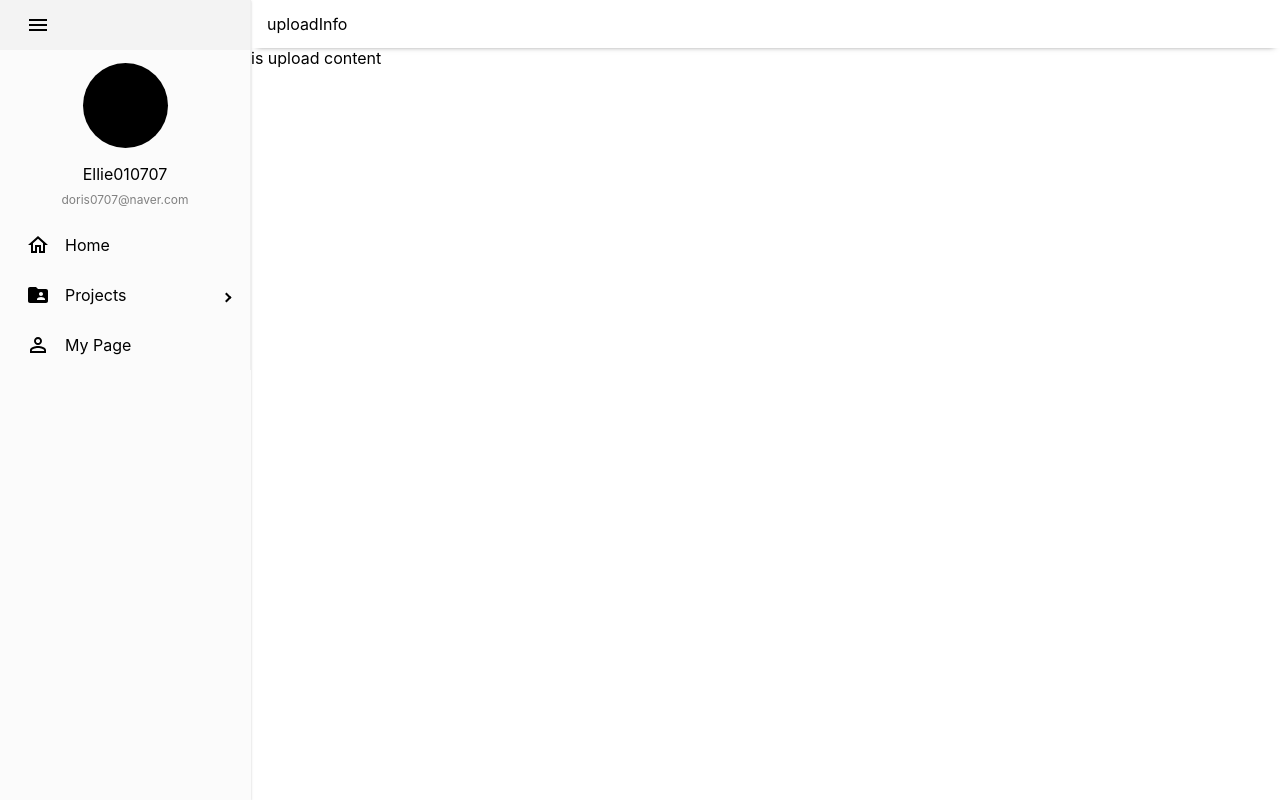
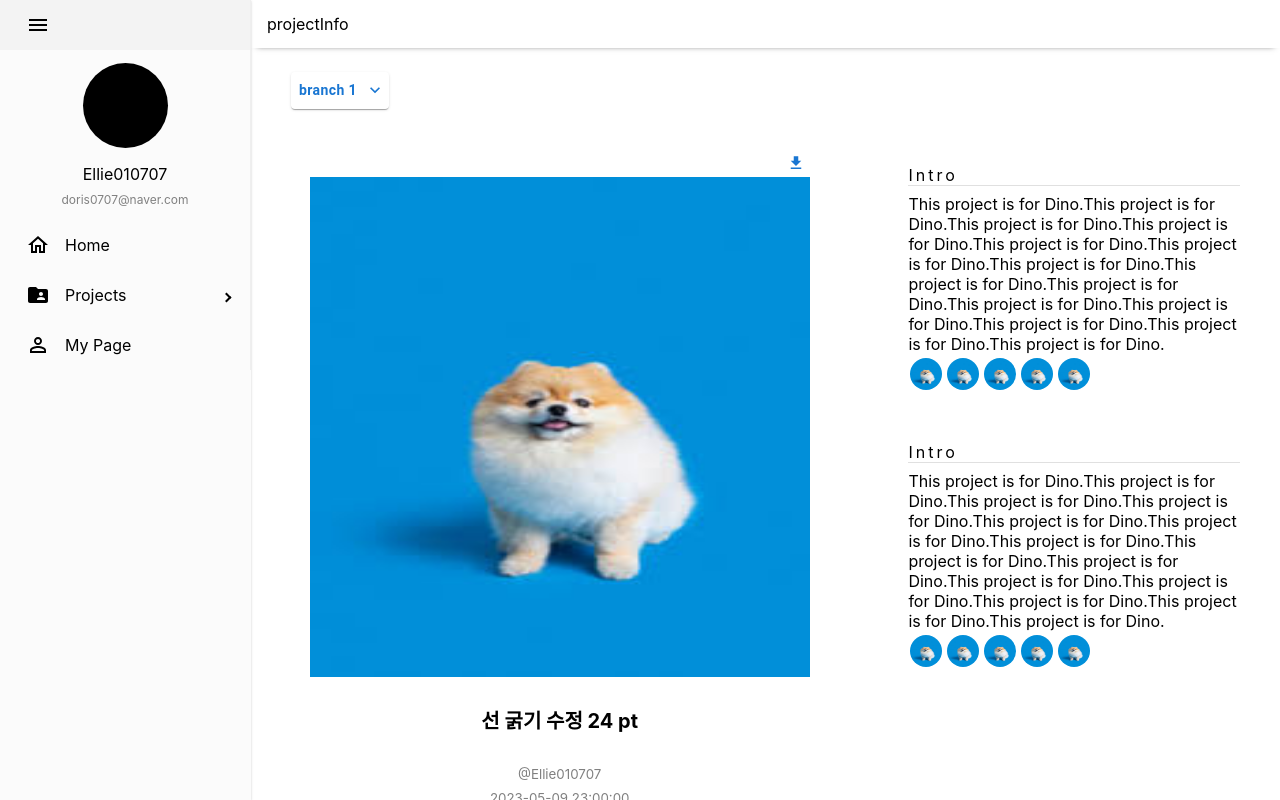
Before and after one commit to Tuk-AOK/frontend-dev, a React (Create React App) app: page / in a window 1280 px wide. Built offline with nearby package versions, Linux system fonts and the light colour scheme.

Commit message:
feat: userPreviewBox 컴포넌트 구현

```diff
--- a/src/App.tsx
+++ b/src/App.tsx
@@ -7,8 +7,8 @@ import UploadPage from "./pages/uploadPage";
 function App() {
   return (
    //<MainPage/>
-   //<ProjectPage/>
-   <UploadPage/>
+   <ProjectPage/>
+   //<UploadPage/>
   );
 }
 
--- a/src/components/common/box/descriptionBox/descriptionBox.tsx
+++ b/src/components/common/box/descriptionBox/descriptionBox.tsx
@@ -1,5 +1,6 @@
 import { Box, Divider } from "@mui/material";
 import React from "react";
+import UserPreviewBox from "../userPreviewBox/userPreviewBox";
 
 export default function DescriptionBox() {
   return (
@@ -13,7 +14,6 @@ export default function DescriptionBox() {
       <Box
         sx={{
           //pt: 3,
-          //fontWeight: "bold",
           letterSpacing: "3px",
         }}
       >
@@ -27,6 +27,14 @@ export default function DescriptionBox() {
         is for Dino.This project is for Dino.This project is for Dino.This
         project is for Dino.This project is for Dino.This project is for Dino.
       </Box>
+      <Box display="flex">
+          <UserPreviewBox />
+          <UserPreviewBox />
+          <UserPreviewBox />
+          <UserPreviewBox />
+          <UserPreviewBox />
+
+      </Box>
     </Box>
   );
 }
--- /dev/null
+++ b/src/components/common/box/userPreviewBox/index.ts
@@ -0,0 +1 @@
+export {default} from "./userPreviewBox";
--- /dev/null
+++ b/src/components/common/box/userPreviewBox/userPreviewBox.tsx
@@ -0,0 +1,31 @@
+import { Box, Tooltip, Zoom } from "@mui/material";
+import React from "react";
+
+
+export default function UserPreviewBox() {
+
+  return (
+    <Box
+      sx={{ px: "2px", py: "4px" }}
+      display="flex"
+      //justifyContent="center"
+      alignItems="center"
+    >
+      <Box
+        sx={{
+          width: 32,
+          height: 32,
+          borderRadius: 32,
+          bgcolor: "#000000",
+          overflow: "hidden",
+        }}
+      >
+        <Tooltip TransitionComponent={Zoom} title="ellie010707" followCursor>
+        <img width="100%" height="100%" src="test.jpeg" alt="test" />
+        </Tooltip>
+      </Box>
+      <Box sx={{pl:"1px"}}>
+      </Box>
+    </Box>
+  );
+}
--- a/src/components/common/button/downloadButton/downloadButton.tsx
+++ b/src/components/common/button/downloadButton/downloadButton.tsx
@@ -1,13 +1,16 @@
-import { Box, IconButton } from "@mui/material";
+import { Box, IconButton, Tooltip, Zoom } from "@mui/material";
 import React from "react";
 import FileDownloadIcon from "@mui/icons-material/FileDownload";
 
 export default function DownloadButton() {
   return (
     <Box>
+              <Tooltip TransitionComponent={Zoom} title="download" placement="top" arrow>
+
       <IconButton aria-label="download" color="primary" size="small">
         <FileDownloadIcon fontSize="inherit" />
       </IconButton>
+      </Tooltip>
     </Box>
   );
 }
```
